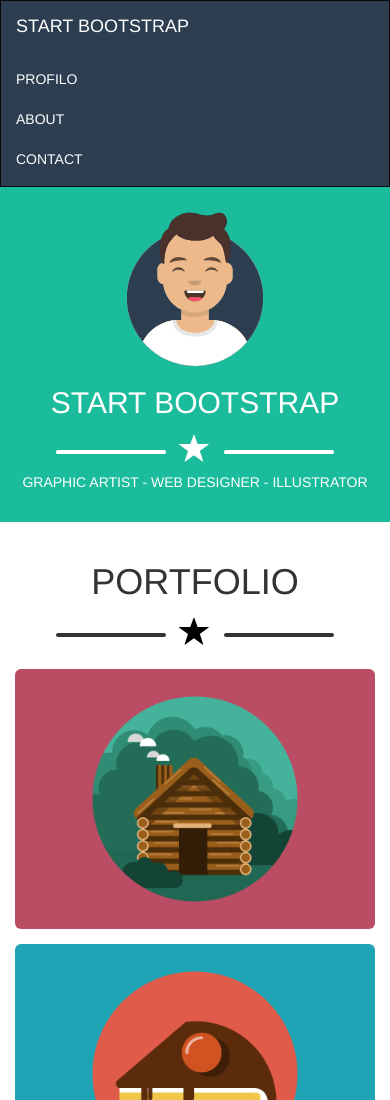
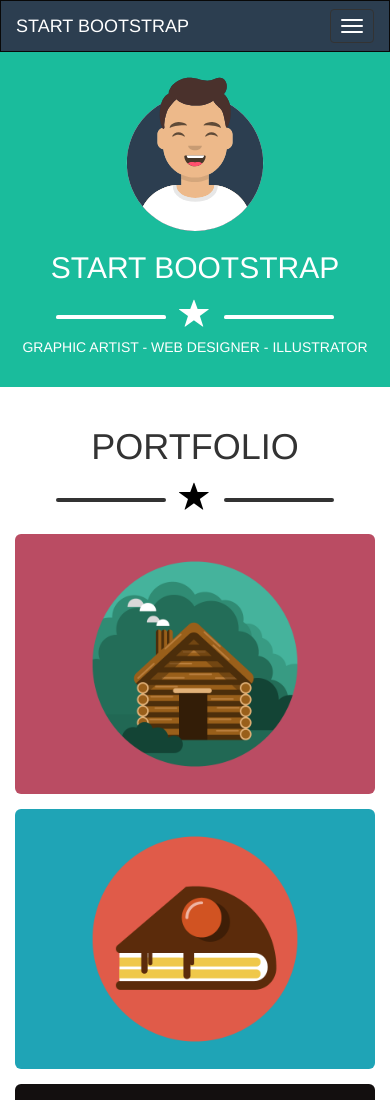
Before and after one commit to SimoneSaramondi/html-css-bootstrap-freelancer, a plain HTML site: page index.html in a window 390 px wide. Shown: the top 1100 px of the page. Drawn offline with nearby package versions, Linux system fonts and the light colour scheme.

Commit message:
hamburgher menu

```diff
--- a/index.html
+++ b/index.html
@@ -20,17 +20,29 @@
         <nav class="navbar navbar-inverse navbar-my-theme">
            <div class="container">
                 <div class="navbar-header">
+
+                    <button type="button" class="navbar-toggle collapsed" data-toggle="collapse" data-target="#bs-example-navbar-collapse-1" aria-expanded="false">
+                        <span class="sr-only">Toggle navigation</span>
+                        <span class="icon-bar"></span>
+                        <span class="icon-bar"></span>
+                        <span class="icon-bar"></span>
+                      </button>
+
                     <a class="navbar-brand" href="#">
                       START BOOTSTRAP
                     </a>
                 </div>
 
+                <div class="collapse navbar-collapse" id="bs-example-navbar-collapse-1">
 
-                <ul class="nav navbar-nav navbar-right">
-                    <li><a href="#">PROFILO</a></li>
-                    <li><a href="#">ABOUT</a></li>
-                    <li><a href="#">CONTACT</a></li>
-                </ul>
+
+                    <ul class="nav navbar-nav navbar-right">
+                        <li><a href="#">PROFILO</a></li>
+                        <li><a href="#">ABOUT</a></li>
+                        <li><a href="#">CONTACT</a></li>
+                    </ul>
+
+                </div>
             </div>
         </nav>
     </header>
```
